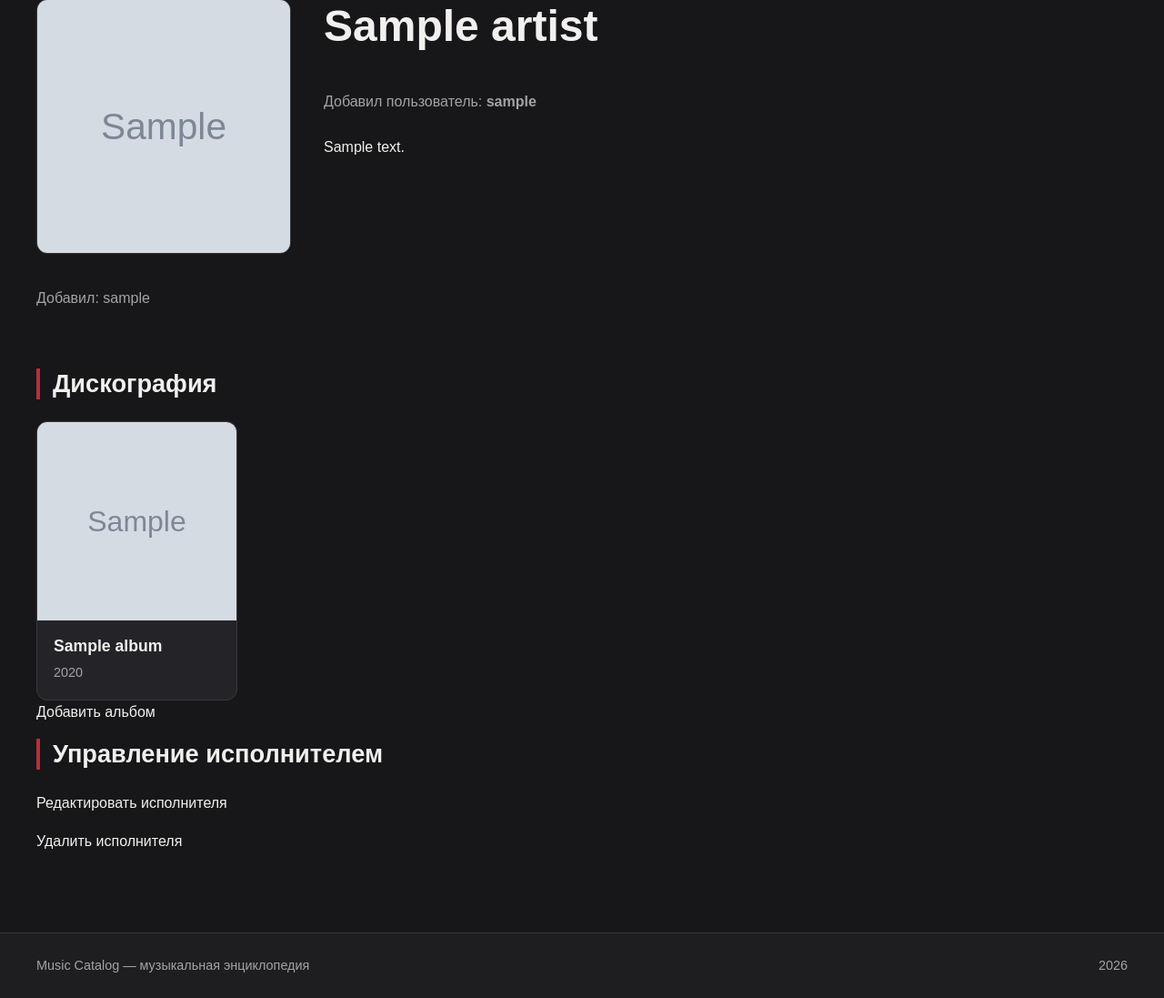
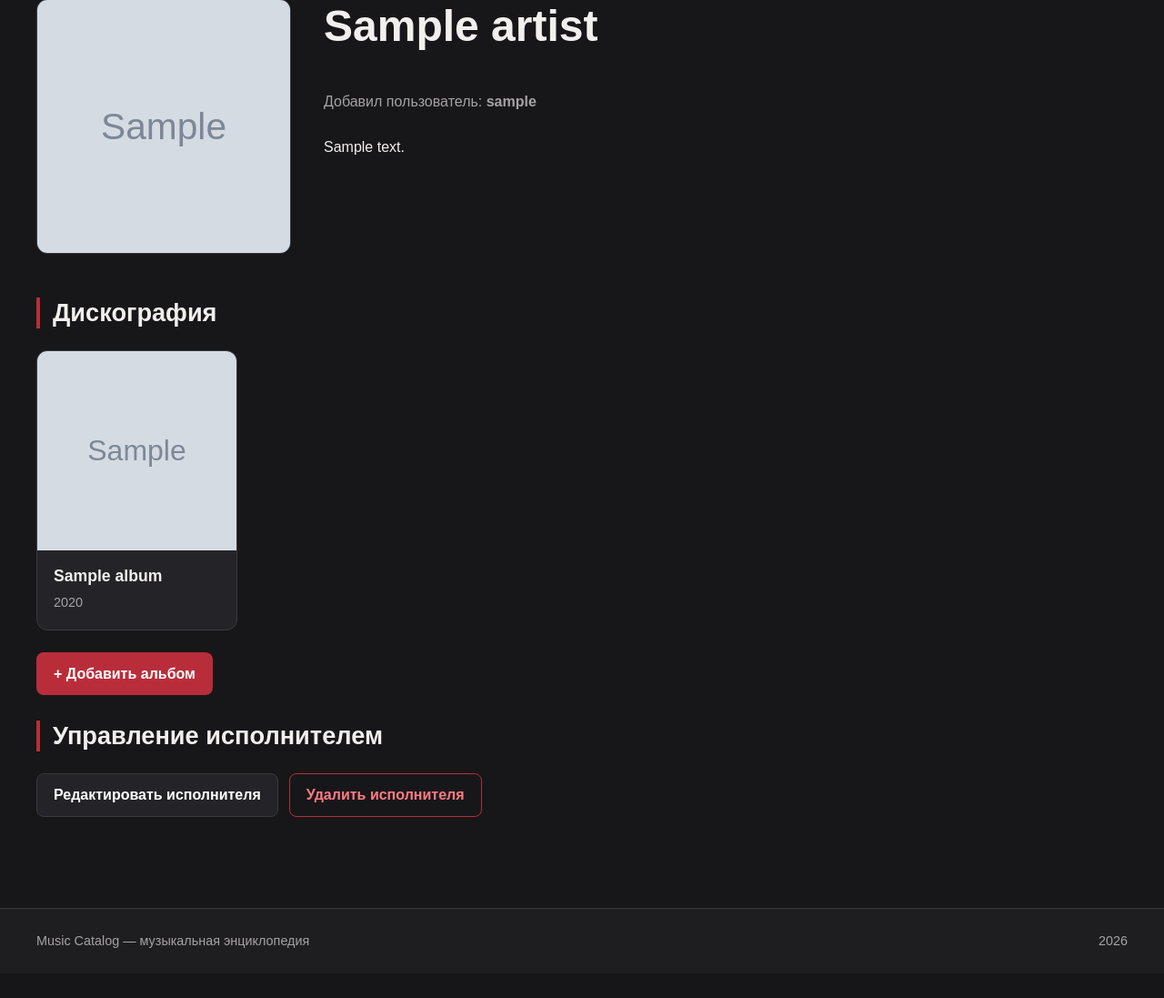
Before and after one commit to GHSolik/music-catalog, a Django app: page /artists/1/ in a window 1280 px wide. Shown: the part 126-1223 px from the top of the page at 91% size. After the commit the page ends 1168 px from the top, so only its background shows below. Run offline with Django 5.2, Linux system fonts and the light colour scheme; a user stored in the database is signed in; tables that the repository leaves empty hold one stand-in row (values such as "Sample post"); grey boxes marked "Sample" are stand-in pictures; parts of the project's set-up code (start-up, migrations or seed data) failed here and were passed over.

Commit message:
Доработаны кнопки управления контентом

```diff
--- a/catalog/templates/catalog/artist_detail.html
+++ b/catalog/templates/catalog/artist_detail.html
@@ -45,12 +45,6 @@
         {% endif %}
 
     </div>
-    {% if artist.created_by %}
-        <p class="detail-meta">
-            Добавил:
-            {{ artist.created_by.username }}
-        </p>
-    {% endif %}
 
 </section>
 
@@ -109,11 +103,11 @@
     {% endif %}
 
     {% if user.is_authenticated %}
-        <p>
-            <a href="{% url 'album_add' %}">
-                Добавить альбом
+        <div class="page-actions">
+            <a href="{% url 'album_add' %}" class="button">
+                + Добавить альбом
             </a>
-        </p>
+        </div>
     {% endif %}
 
 </section>
@@ -126,21 +120,23 @@
                 Управление исполнителем
             </h2>
 
-            {% if perms.catalog.change_artist %}
-                <p>
-                    <a href="{% url 'artist_edit' artist.pk %}">
+            <div class="page-actions">
+
+                {% if perms.catalog.change_artist %}
+                    <a href="{% url 'artist_edit' artist.pk %}"
+                       class="button button-secondary">
                         Редактировать исполнителя
                     </a>
-                </p>
-            {% endif %}
+                {% endif %}
 
-            {% if perms.catalog.delete_artist %}
-                <p>
-                    <a href="{% url 'artist_delete' artist.pk %}">
+                {% if perms.catalog.delete_artist %}
+                    <a href="{% url 'artist_delete' artist.pk %}"
+                       class="button button-danger">
                         Удалить исполнителя
                     </a>
-                </p>
-            {% endif %}
+                {% endif %}
+
+            </div>
 
         </section>
     {% endif %}
--- a/static/css/style.css
+++ b/static/css/style.css
@@ -193,6 +193,14 @@ p {
 
 .page-header h1 {
     margin: 0 0 10px;
+}
+
+.page-actions {
+    display: flex;
+    flex-wrap: wrap;
+    gap: 12px;
+    margin-top: 24px;
+    margin-bottom: 28px;
 }
 
 .page-subtitle {
@@ -752,6 +760,17 @@ p {
     background: var(--surface-hover);
 }
 
+.button-danger {
+    background: transparent;
+    color: #FF7B86;
+    border-color: #B92D3A;
+}
+
+.button-danger:hover {
+    background: #B92D3A;
+    color: #FFFFFF;
+}
+
 /* ==========================================
    9. Сообщения и пустые списки
    ========================================== */
```
Also changed, not shown: catalog/templates/catalog/album_detail.html (+21 -15 lines), catalog/templates/catalog/album_list.html (+6 -4 lines), catalog/templates/catalog/artist_list.html (+6 -4 lines).
